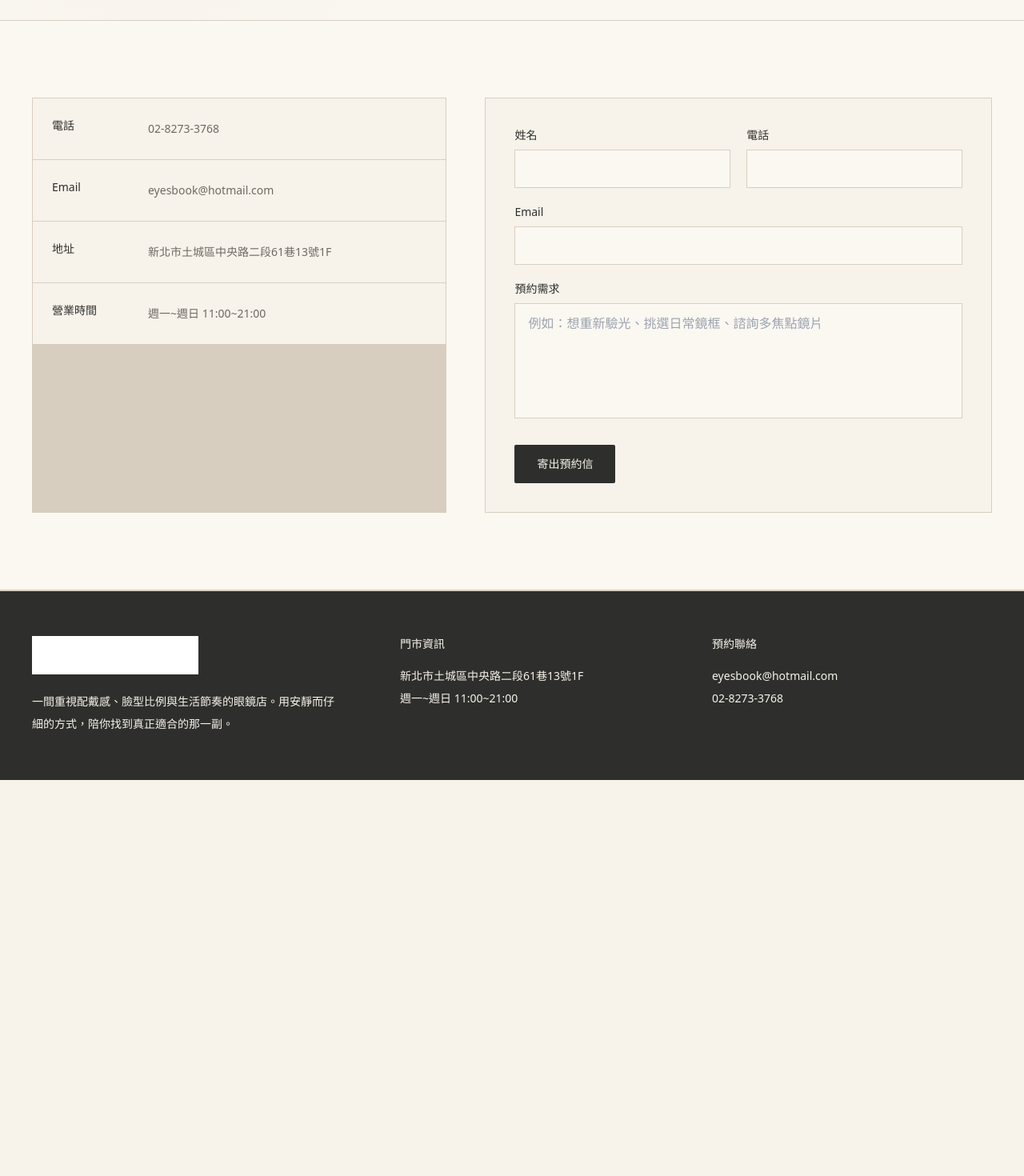
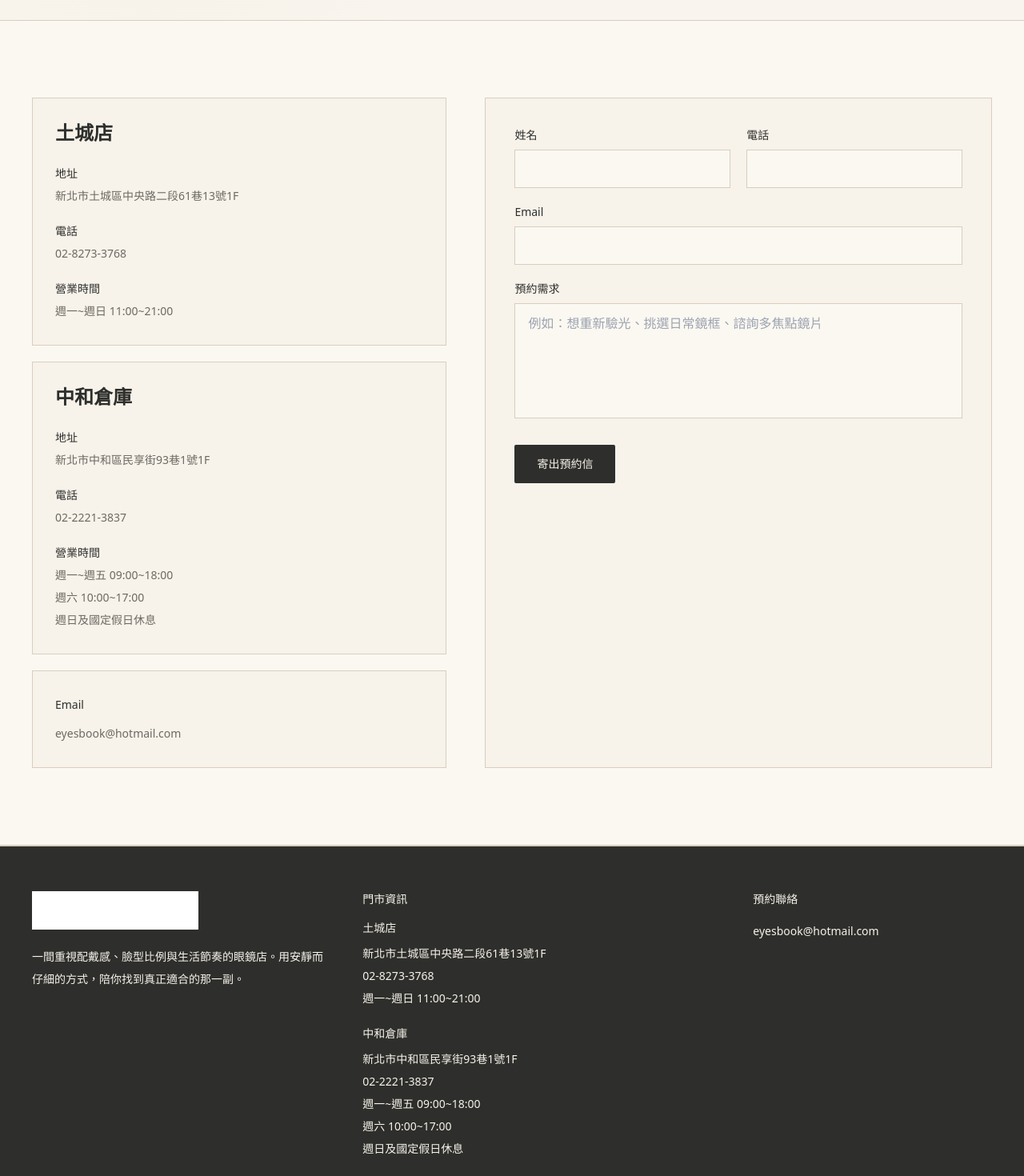
Before and after one commit to eyesbook/eyesbook, a Next.js app: page /contact in a window 1280 px wide. Shown: the part 500-1970 px from the top of the page at 80% size. Before the commit the page ends 1475 px from the top, so only its background shows below. Built offline with nearby package versions, Linux system fonts and the light colour scheme.

Commit message:
Update store locations

```diff
--- a/app/contact/page.tsx
+++ b/app/contact/page.tsx
@@ -2,11 +2,19 @@
 
 import { PageHero } from "@/components/PageHero";
 
-const contactRows = [
-  ["電話", "02-8273-3768"],
-  ["Email", "eyesbook@hotmail.com"],
-  ["地址", "新北市土城區中央路二段61巷13號1F"],
-  ["營業時間", "週一~週日 11:00~21:00"]
+const locations = [
+  {
+    name: "土城店",
+    phone: "02-8273-3768",
+    address: "新北市土城區中央路二段61巷13號1F",
+    hours: ["週一~週日 11:00~21:00"]
+  },
+  {
+    name: "中和倉庫",
+    phone: "02-2221-3837",
+    address: "新北市中和區民享街93巷1號1F",
+    hours: ["週一~週五 09:00~18:00", "週六 10:00~17:00", "週日及國定假日休息"]
+  }
 ];
 
 export default function ContactPage() {
@@ -48,13 +56,32 @@ export default function ContactPage() {
       />
       <section className="border-y border-line bg-[#fbf8f2] py-24">
         <div className="section-shell grid gap-12 lg:grid-cols-[0.9fr_1.1fr]">
-          <div className="space-y-px overflow-hidden border border-line bg-line">
-            {contactRows.map(([label, value]) => (
-              <div key={label} className="grid gap-2 bg-paper p-6 sm:grid-cols-[7rem_1fr]">
-                <p className="text-sm font-medium text-ink">{label}</p>
-                <p className="text-sm leading-7 text-stone">{value}</p>
-              </div>
+          <div className="space-y-5">
+            {locations.map((location) => (
+              <article key={location.name} className="border border-line bg-paper p-7">
+                <p className="font-serif text-2xl font-semibold text-ink">{location.name}</p>
+                <div className="mt-5 space-y-4 text-sm leading-7 text-stone">
+                  <div>
+                    <p className="font-medium text-ink">地址</p>
+                    <p>{location.address}</p>
+                  </div>
+                  <div>
+                    <p className="font-medium text-ink">電話</p>
+                    <p>{location.phone}</p>
+                  </div>
+                  <div>
+                    <p className="font-medium text-ink">營業時間</p>
+                    {location.hours.map((hour) => (
+                      <p key={hour}>{hour}</p>
+                    ))}
+                  </div>
+                </div>
+              </article>
             ))}
+            <div className="border border-line bg-paper p-7 text-sm leading-7 text-stone">
+              <p className="font-medium text-ink">Email</p>
+              <p className="mt-2">eyesbook@hotmail.com</p>
+            </div>
           </div>
 
           <form className="border border-line bg-paper p-7 sm:p-9" onSubmit={handleSubmit}>
--- a/components/Footer.tsx
+++ b/components/Footer.tsx
@@ -3,7 +3,7 @@ import Link from "next/link";
 export function Footer() {
   return (
     <footer className="border-t border-line bg-ink text-paper">
-      <div className="section-shell grid gap-10 py-14 md:grid-cols-[1.2fr_1fr_1fr]">
+      <div className="section-shell grid gap-10 py-14 md:grid-cols-[1fr_1.2fr_0.8fr]">
         <div>
           <Link href="/" className="font-serif text-3xl font-semibold tracking-wide">
             <img
@@ -18,13 +18,26 @@ export function Footer() {
         </div>
         <div className="text-sm text-paper/72">
           <p className="font-medium text-paper">門市資訊</p>
-          <p className="mt-4 leading-7">新北市土城區中央路二段61巷13號1F</p>
-          <p className="leading-7">週一~週日 11:00~21:00</p>
+          <div className="mt-4 space-y-5">
+            <div>
+              <p className="font-medium text-paper">土城店</p>
+              <p className="mt-2 leading-7">新北市土城區中央路二段61巷13號1F</p>
+              <p className="leading-7">02-8273-3768</p>
+              <p className="leading-7">週一~週日 11:00~21:00</p>
+            </div>
+            <div>
+              <p className="font-medium text-paper">中和倉庫</p>
+              <p className="mt-2 leading-7">新北市中和區民享街93巷1號1F</p>
+              <p className="leading-7">02-2221-3837</p>
+              <p className="leading-7">週一~週五 09:00~18:00</p>
+              <p className="leading-7">週六 10:00~17:00</p>
+              <p className="leading-7">週日及國定假日休息</p>
+            </div>
+          </div>
         </div>
         <div className="text-sm text-paper/72">
           <p className="font-medium text-paper">預約聯絡</p>
           <p className="mt-4 leading-7">eyesbook@hotmail.com</p>
-          <p className="leading-7">02-8273-3768</p>
         </div>
       </div>
     </footer>
```
